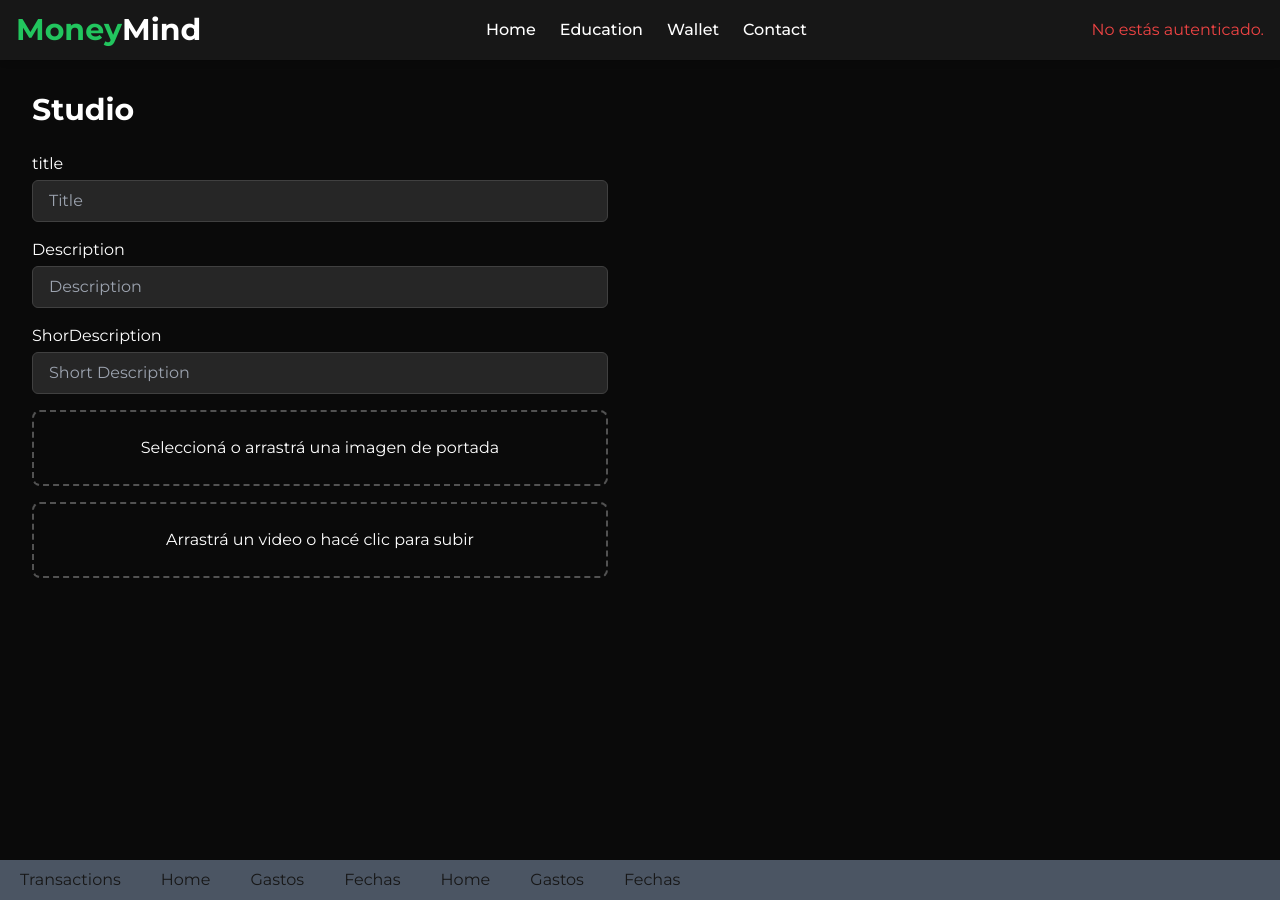
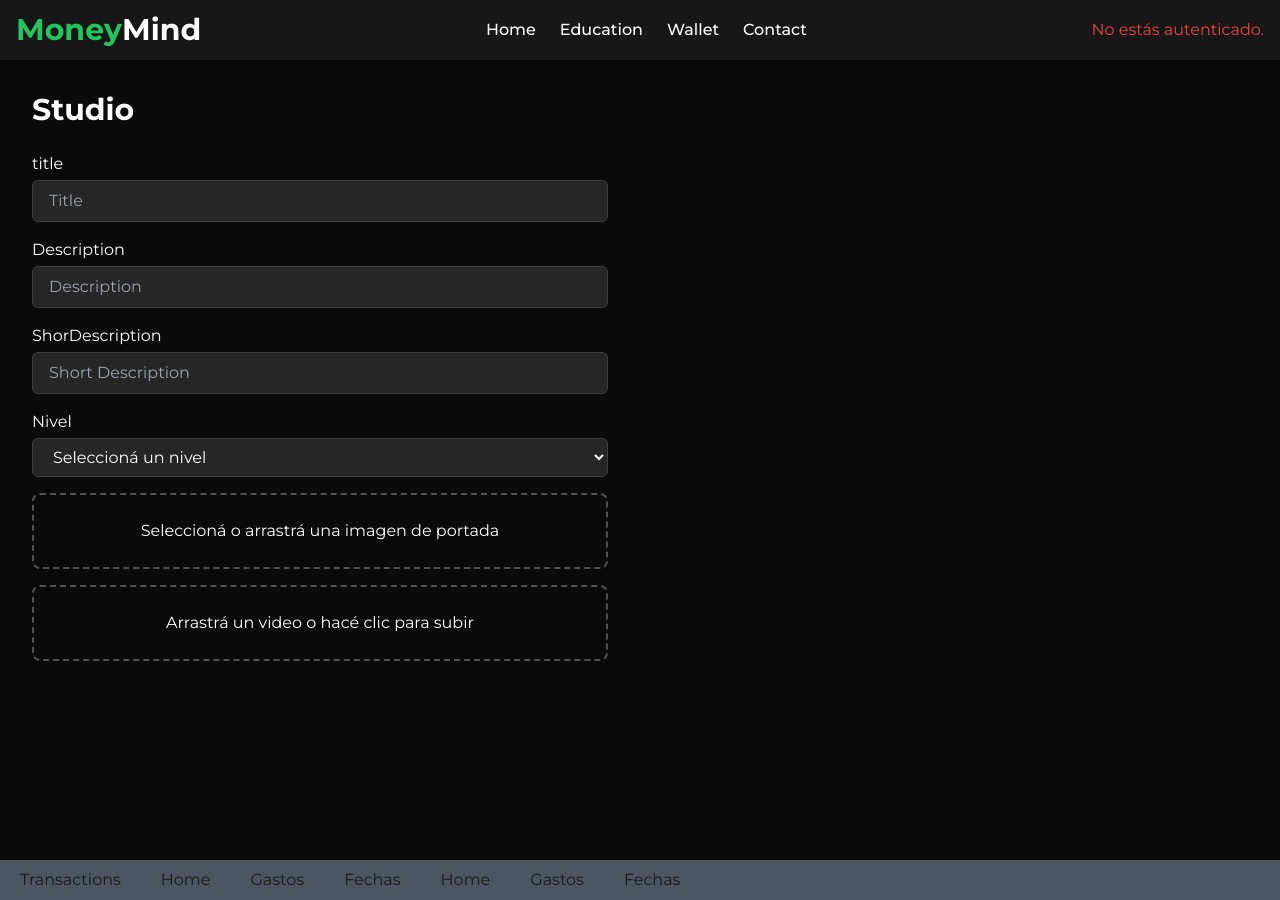
Before and after one commit to Lau-szutner/Money-Mind, a Next.js app in the folder frontend/: page /creators/studio in a window 1280 px wide. Built offline with nearby package versions, Linux system fonts and the light colour scheme.

Commit message:
select levels

```diff
--- a/frontend/src/app/creators/studio/page.tsx
+++ b/frontend/src/app/creators/studio/page.tsx
@@ -21,6 +21,20 @@ export default function Studio() {
             />
           </label>
         ))}
+
+        {/* Nivel del curso */}
+        <label className="flex flex-col gap-1">
+          Nivel
+          <select
+            name="level"
+            className="px-4 py-2 rounded-md bg-neutral-800 text-white border border-neutral-700 focus:outline-none focus:ring-2 focus:ring-blue-500"
+          >
+            <option value="">Seleccioná un nivel</option>
+            <option value="beginner">Principiante</option>
+            <option value="intermediate">Intermedio</option>
+            <option value="advanced">Avanzado</option>
+          </select>
+        </label>
 
         {/* Portada (FrontPage) */}
         <label
```
